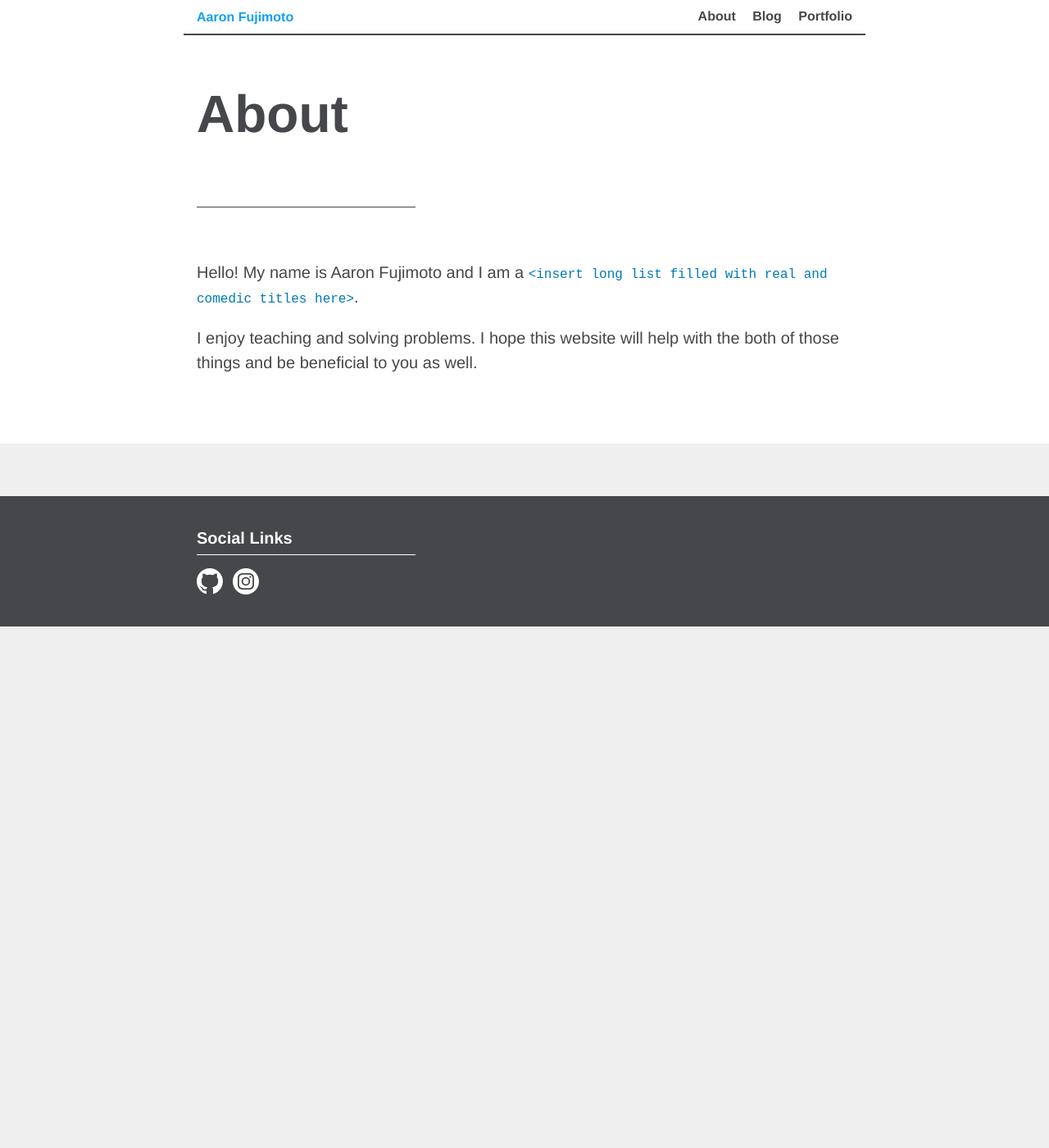
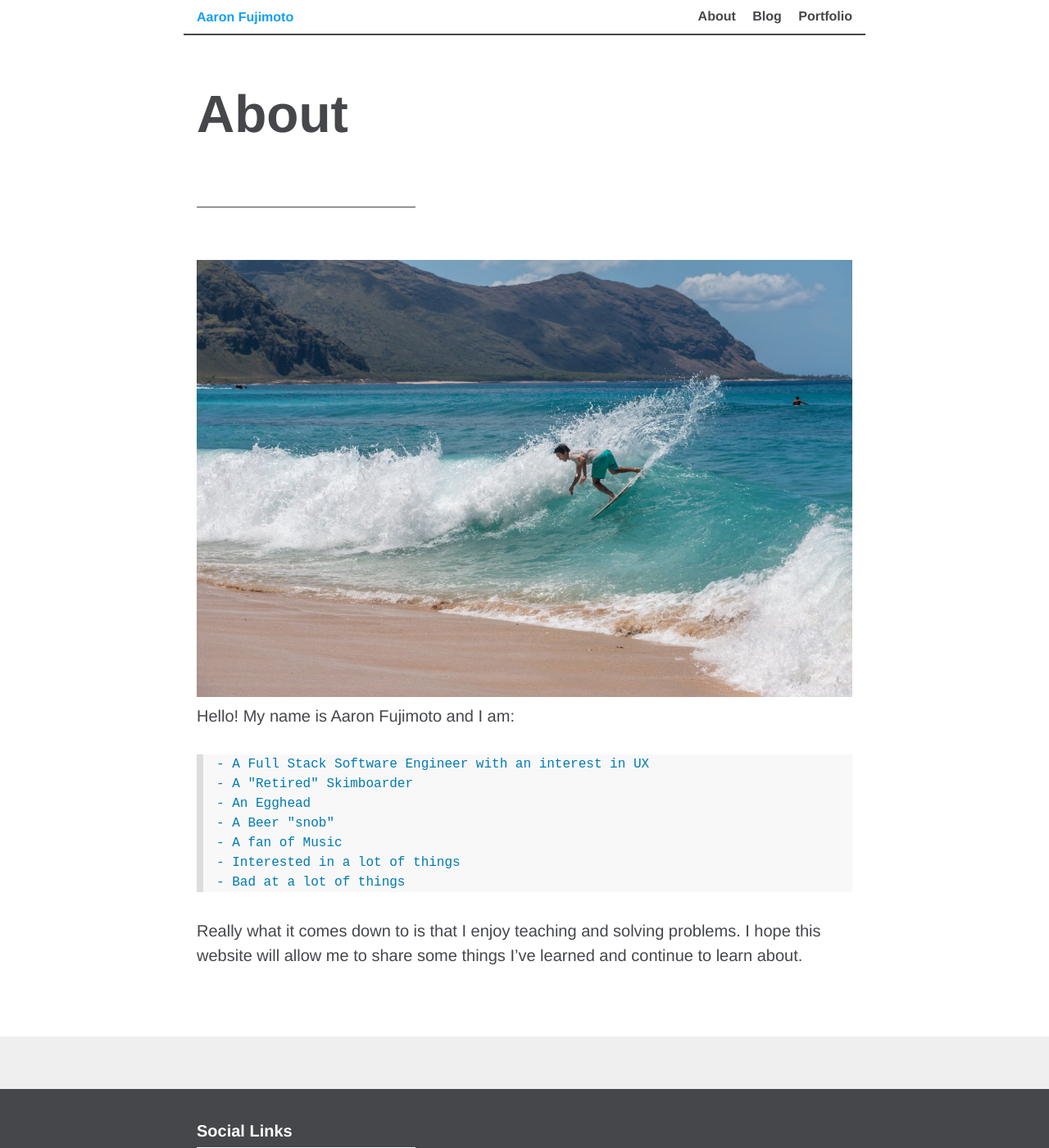
Before and after one commit to aaronfuj/aaronfuj.github.io, a Jekyll site: the page built from about.markdown, in a window 1280 px wide and 1400 px high. Shown: the whole window at 82% size. Built offline with Jekyll 4.4.1, drawn with Linux system fonts in a browser that asks for light colours.

Commit message:
Updated about page

````diff
--- a/about.markdown
+++ b/about.markdown
@@ -3,6 +3,18 @@ layout: page
 title: About
 permalink: /about/
 ---
-Hello! My name is Aaron Fujimoto and I am a `<insert long list filled with real and comedic titles here>`.
+![Skimboarding](/assets/images/landing/yokes_turn.jpg)
+Hello! My name is Aaron Fujimoto and I am:
+```
+- A Full Stack Software Engineer with an interest in UX
+- A "Retired" Skimboarder
+- An Egghead
+- A Beer "snob"
+- A fan of Music
+- Interested in a lot of things
+- Bad at a lot of things
+```
 
-I enjoy teaching and solving problems. I hope this website will help with the both of those things and be beneficial to you as well.
+Really what it comes down to is that I enjoy teaching and solving problems.
+I hope this website will allow me to share some things I've learned and continue
+to learn about.
````
